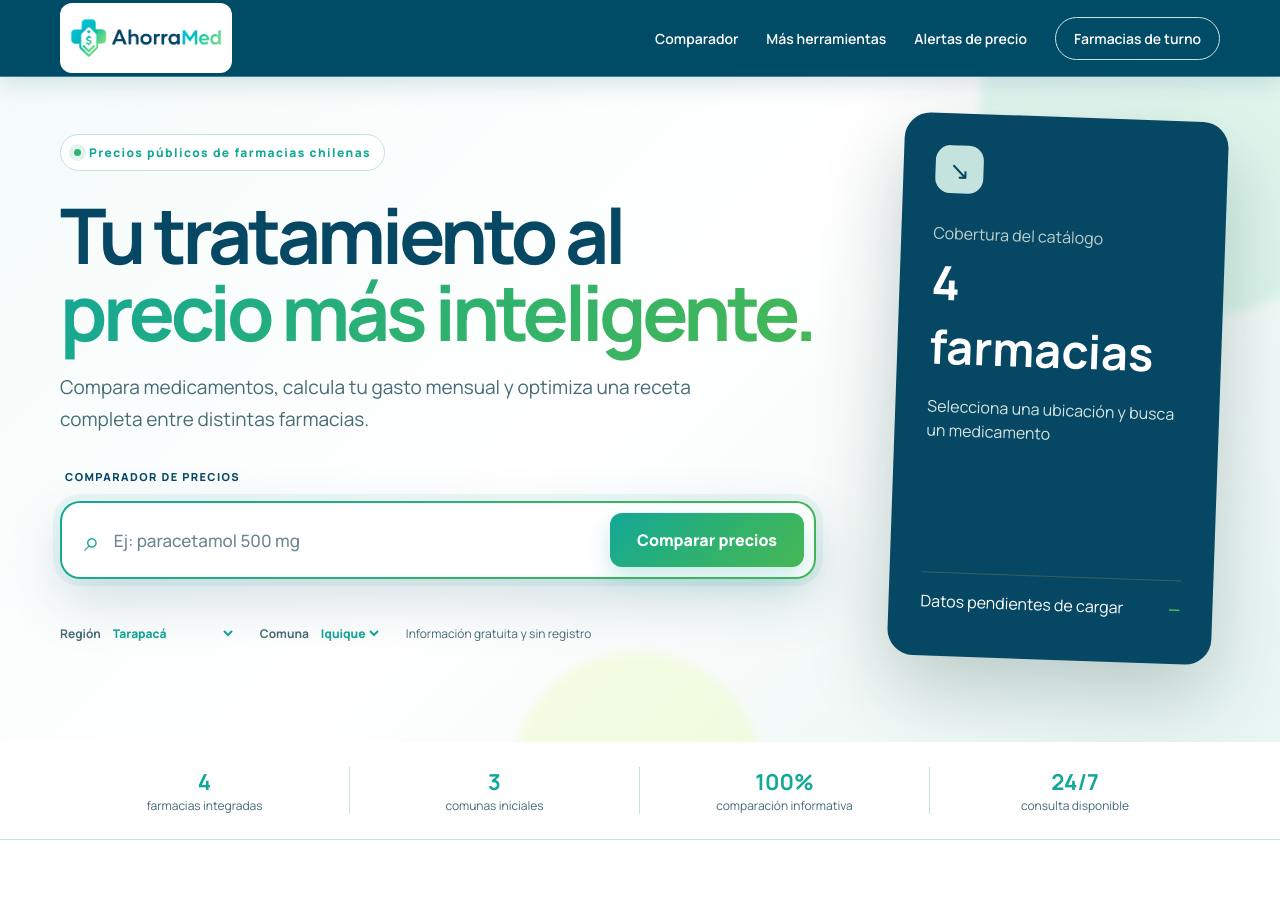
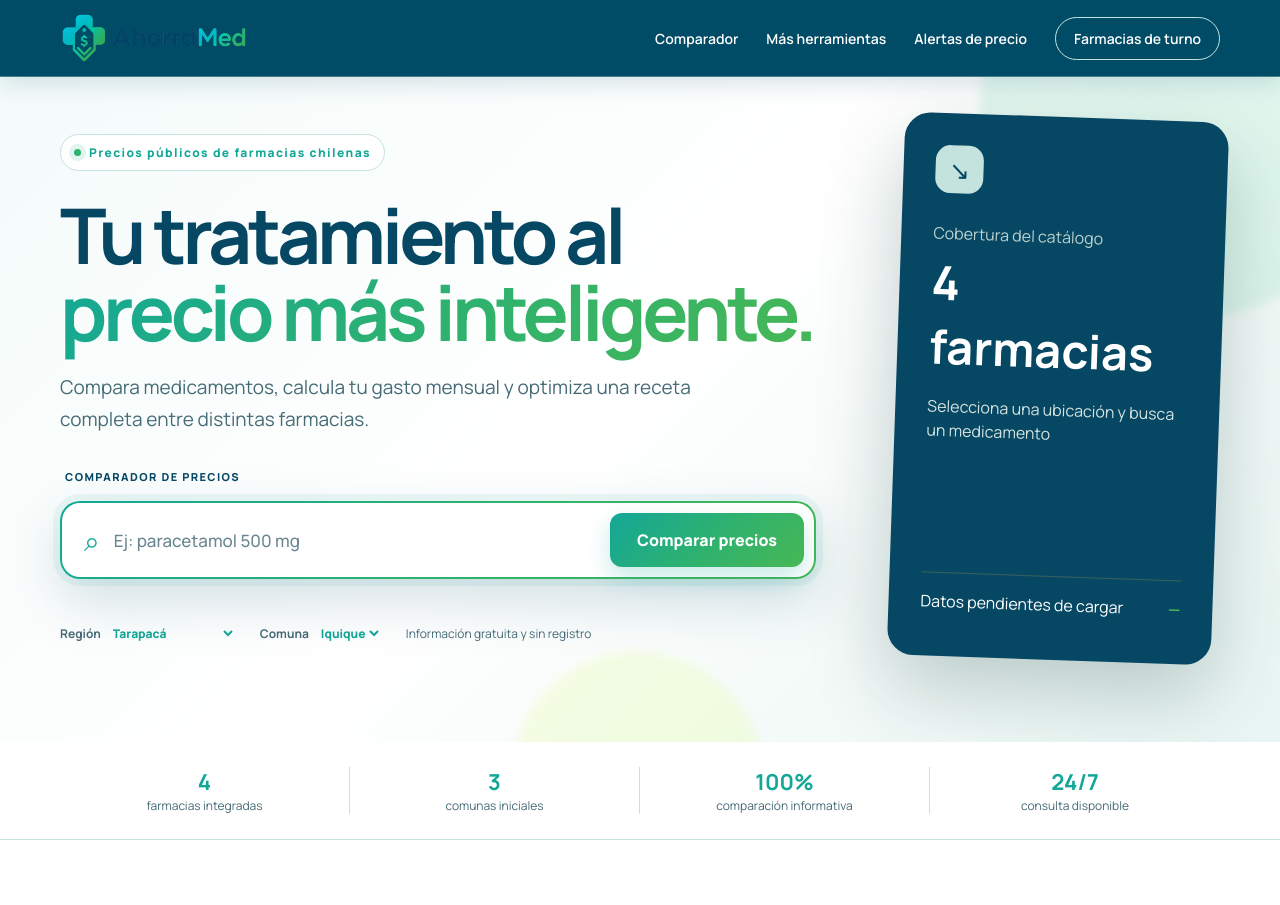
Before and after one commit to Doko94/Farmacias, a website: page src/Comparador/frontend/index.html in a window 1280 px wide. Shown: the top 905 px of the page. Drawn offline with Linux system fonts and the light colour scheme.

Commit message:
cambios logo

```diff
--- a/src/Comparador/frontend/best-result.css
+++ b/src/Comparador/frontend/best-result.css
@@ -17,13 +17,14 @@
 }
 
 .nav .brand {
-  padding: 2px 9px;
-  border-radius: 12px;
-  background: #FFFFFF;
+  padding: 0;
+  border-radius: 0;
+  background: transparent;
 }
 
 .nav .brand-logo {
-  height: 66px;
+  width: 188px;
+  height: 58px;
   object-fit: contain;
 }
 
@@ -35,6 +36,10 @@
 
 @media (max-width: 900px) {
   .nav-links { background: #004B66; border-bottom-color: rgba(197,227,222,.34); }
+}
+
+@media (max-width: 600px) {
+  .nav .brand-logo { width: 164px; height: 54px; }
 }
 
 .hero {
```
Also changed, not shown: src/Comparador/frontend/farmacias-turno.html (+1 -1 lines), 1 other file.
